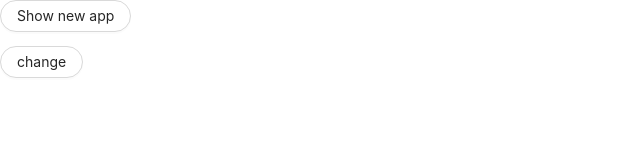
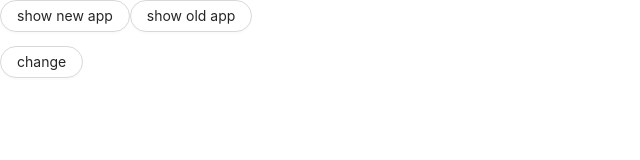
Before and after one commit to The-Spaghetti-Is-Ready/JS-Hello-World-Practice-Web-App, a React app: page / in a window 1280 px wide. Shown: the top 160 px of the page, without its empty margins (0-640 px from the left). Built offline with nearby package versions, Linux system fonts and the light colour scheme.

Commit message:
Separated old and new app into their own respective buttons.

```diff
--- a/src/SwitchButton.js
+++ b/src/SwitchButton.js
@@ -3,8 +3,11 @@ import {Button} from 'antd'
 import{createElement as h} from 'react'
 
 export function SwitchButton({setState}){
-    return h(Button, {shape: 'round', onClick(){
-        // main()
-        setState({subApp: 'NewApp'})
-    }}, 'Show new app')
+    return h('div', {id: 'appbuttons'},
+        h(Button, {shape: 'round', onClick(){
+            setState({subApp: 'NewApp'})
+        }}, 'show new app'),
+        h(Button, {shape: 'round', onClick(){
+            setState({subApp: 'LegApp'})
+        }}, 'show old app'))
 }
```
Also changed, not shown: 1 other file (tests, documents, lock files or other folders).
